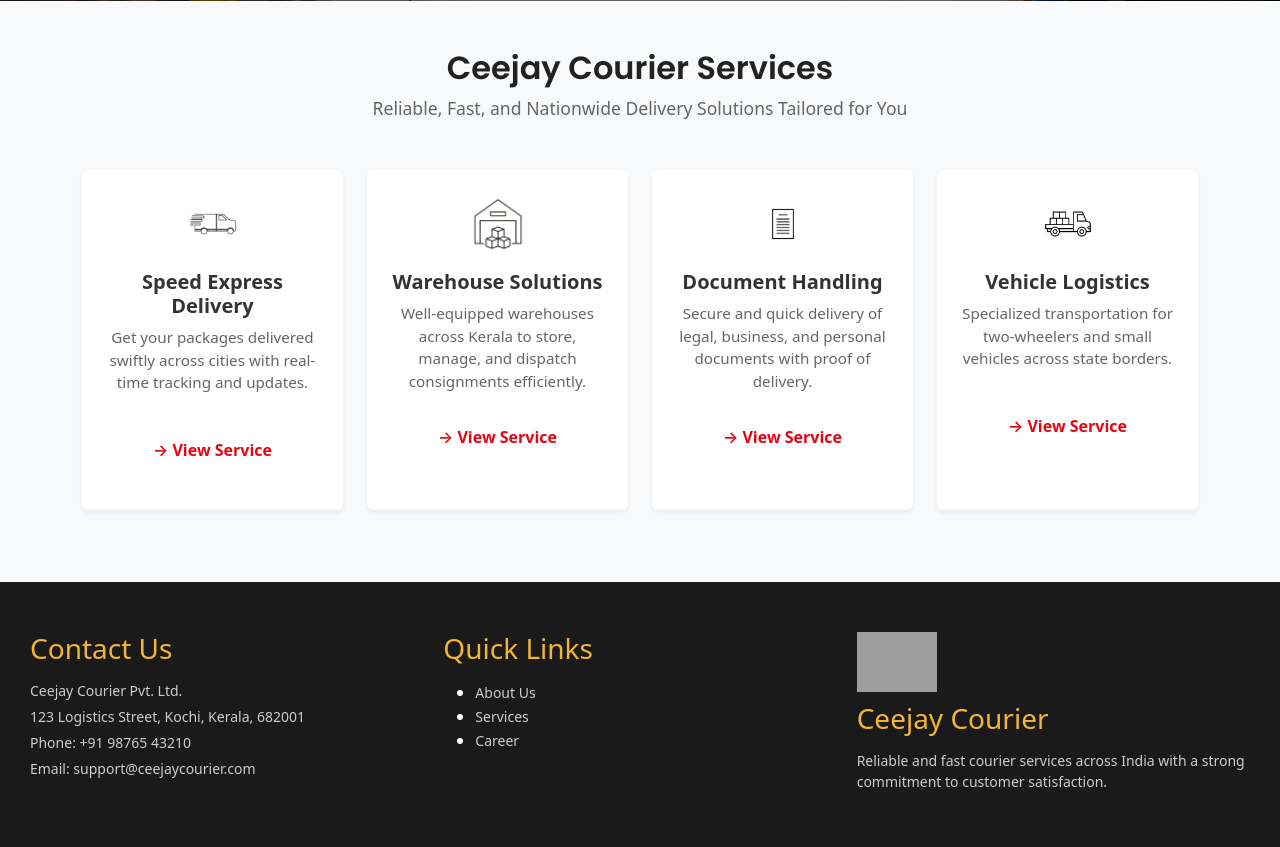
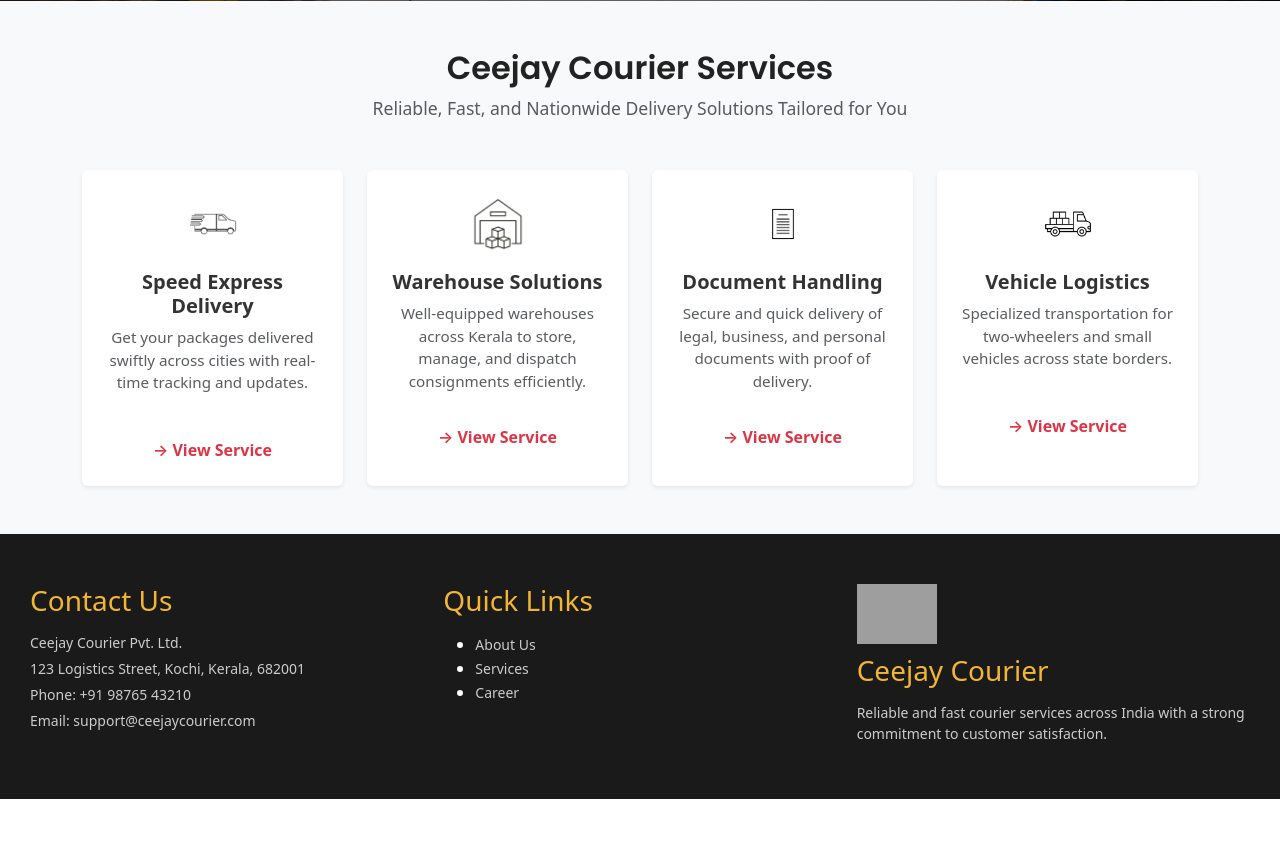
Before and after one commit to gopikatg379/ceejay_website, a Django app: page / in a window 1280 px wide. Shown: the part 2345-3192 px from the top of the page. After the commit the page ends 3144 px from the top, so only its background shows below. Run offline with Django 5.2, Linux system fonts and the light colour scheme; grey boxes are pictures that could not be loaded.

Commit message:
services modified

```diff
--- a/templates/home.html
+++ b/templates/home.html
@@ -73,44 +73,66 @@
 <section class="services-section py-5" style="background-color: #f8f9fa;">
   <div class="container">
     <div class="text-center mb-5">
-      <h2 class="section-title">Ceejay Courier Services</h2>
-      <p class="section-subtitle">Reliable, Fast, and Nationwide Delivery Solutions Tailored for You</p>
+      <h2 class="section-title fw-bold">Ceejay Courier Services</h2>
+      <p class="section-subtitle text-muted">
+        Reliable, Fast, and Nationwide Delivery Solutions Tailored for You
+      </p>
     </div>
 
-    <div class="row text-center">
-      <div class="col-md-3 mb-4">
-        <div class="service-card shadow-sm p-4 bg-white rounded">
-          <div class="icon mb-3"><img src="{% static 'logos/truck.avif' %}" alt="Express Service" width="60"></div>
-          <h5 class="service-title">Speed Express Delivery</h5>
-          <p class="service-desc">Get your packages delivered swiftly across cities with real-time tracking and updates.</p>
-          <a href="#" class="service-link">→ View Service</a>
+    <div class="row g-4 text-center">
+      <div class="col-lg-3 col-md-6 col-sm-12">
+        <div class="service-card shadow-sm p-4 bg-white rounded h-100">
+          <div class="icon mb-3">
+            <img src="{% static 'logos/truck.avif' %}" alt="Express Service" width="60" class="img-fluid">
+          </div>
+          <h5 class="service-title fw-semibold">Speed Express Delivery</h5>
+          <p class="service-desc text-muted">
+            Get your packages delivered swiftly across cities with real-time tracking and updates.
+          </p>
+          <a href="#" class="service-link text-danger fw-semibold">→ View Service</a>
         </div>
       </div>
-      <div class="col-md-3 mb-4">
-        <div class="service-card shadow-sm p-4 bg-white rounded">
-          <div class="icon mb-3"><img src="{% static 'logos/warehouse.jpg' %}" alt="Warehouse" width="60"></div>
-          <h5 class="service-title">Warehouse Solutions</h5>
-          <p class="service-desc">Well-equipped warehouses across Kerala to store, manage, and dispatch consignments efficiently.</p>
-          <a href="#" class="service-link">→ View Service</a>
+
+      <div class="col-lg-3 col-md-6 col-sm-12">
+        <div class="service-card shadow-sm p-4 bg-white rounded h-100">
+          <div class="icon mb-3">
+            <img src="{% static 'logos/warehouse.jpg' %}" alt="Warehouse" width="60" class="img-fluid">
+          </div>
+          <h5 class="service-title fw-semibold">Warehouse Solutions</h5>
+          <p class="service-desc text-muted">
+            Well-equipped warehouses across Kerala to store, manage, and dispatch consignments efficiently.
+          </p>
+          <a href="#" class="service-link text-danger fw-semibold">→ View Service</a>
         </div>
       </div>
-      <div class="col-md-3 mb-4">
-        <div class="service-card shadow-sm p-4 bg-white rounded">
-          <div class="icon mb-3"><img src="{% static 'logos/document.avif' %}" alt="Passenger Transport" width="60"></div>
-          <h5 class="service-title">Document Handling</h5>
-          <p class="service-desc">Secure and quick delivery of legal, business, and personal documents with proof of delivery.</p>
-          <a href="#" class="service-link">→ View Service</a>
+
+      <div class="col-lg-3 col-md-6 col-sm-12">
+        <div class="service-card shadow-sm p-4 bg-white rounded h-100">
+          <div class="icon mb-3">
+            <img src="{% static 'logos/document.avif' %}" alt="Document Handling" width="60" class="img-fluid">
+          </div>
+          <h5 class="service-title fw-semibold">Document Handling</h5>
+          <p class="service-desc text-muted">
+            Secure and quick delivery of legal, business, and personal documents with proof of delivery.
+          </p>
+          <a href="#" class="service-link text-danger fw-semibold">→ View Service</a>
         </div>
       </div>
-      <div class="col-md-3 mb-4">
-        <div class="service-card shadow-sm p-4 bg-white rounded">
-          <div class="icon mb-3"><img src="{% static 'logos/vehicle.webp' %}" alt="Vehicle Transport" width="60"></div>
-          <h5 class="service-title">Vehicle Logistics</h5>
-          <p class="service-desc">Specialized transportation for two-wheelers and small vehicles across state borders.</p>
-          <a href="#" class="service-link">→ View Service</a>
+
+      <div class="col-lg-3 col-md-6 col-sm-12">
+        <div class="service-card shadow-sm p-4 bg-white rounded h-100">
+          <div class="icon mb-3">
+            <img src="{% static 'logos/vehicle.webp' %}" alt="Vehicle Transport" width="60" class="img-fluid">
+          </div>
+          <h5 class="service-title fw-semibold">Vehicle Logistics</h5>
+          <p class="service-desc text-muted">
+            Specialized transportation for two-wheelers and small vehicles across state borders.
+          </p>
+          <a href="#" class="service-link text-danger fw-semibold">→ View Service</a>
         </div>
       </div>
     </div>
   </div>
 </section>
+
 {% endblock %}
```
Also changed, not shown: static/css/home.css (+44 -0 lines).
